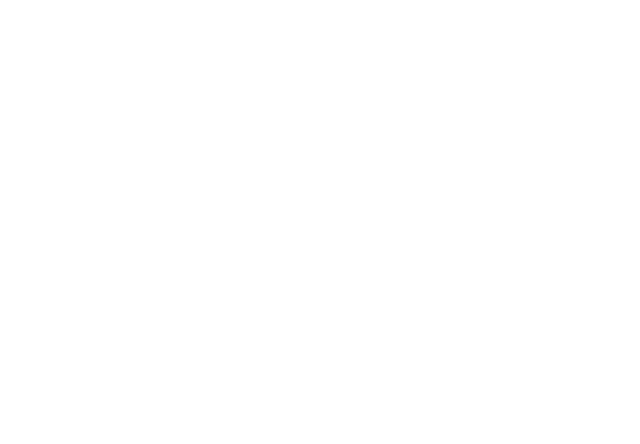
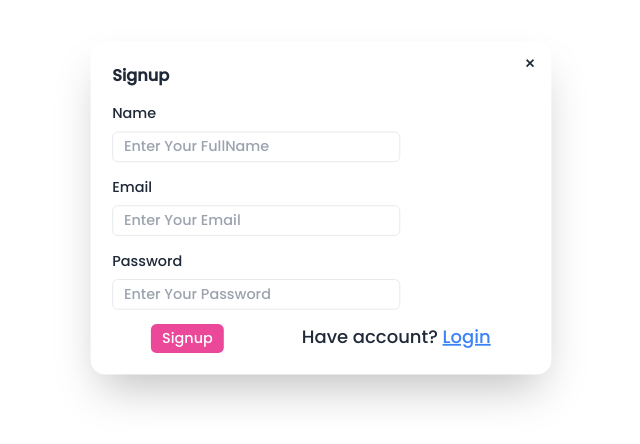
Before and after one commit to sanukumar123/BookStall, a React (Vite) app in the folder Frontend/: page /signup in a window 1280 px wide. Before the commit this address had no page. Shown: the part 192-636 px from the top of the page, without its empty margins (275-915 px from the left). Built offline with nearby package versions, Linux system fonts and the light colour scheme.

Commit message:
Create Login and SignUp pages

```diff
--- a/Frontend/src/App.jsx
+++ b/Frontend/src/App.jsx
@@ -2,6 +2,7 @@
 import Home from './home/Home'
 import { Route, Routes } from 'react-router-dom'
 import Courses from './courses/Courses'
+import Signup from './components/Signup'
 
 
 function App() {
@@ -11,6 +12,7 @@
     <Routes>
       <Route path='/' element={<Home />}/>
       <Route path='/course' element={<Courses />}/>
+      <Route path='/signup' element={<Signup />}/>
     </Routes>
     </div>
     </>
--- a/Frontend/src/components/Footer.jsx
+++ b/Frontend/src/components/Footer.jsx
@@ -4,7 +4,7 @@
   return (
     <>
     <hr />
-      <footer className="footer footer-center text-base-content rounded p-10">
+      <footer className="footer footer-center p-10 text-base-content rounded dark:bg-slate-900 dark:text-white">
   <nav className="grid grid-flow-col gap-4">
     <a className="link link-hover">About us</a>
     <a className="link link-hover">Contact</a>
--- /dev/null
+++ b/Frontend/src/components/Login.jsx
@@ -0,0 +1,42 @@
+import React from 'react'
+import { Link } from 'react-router-dom'
+
+function Login() {
+  return (
+    <div>
+      <dialog id="my_modal_3" className="modal">
+  <div className="modal-box">
+    <form method="dialog">
+      {/* if there is a button in form, it will close the modal */}
+      <Link to="/" className="btn btn-sm btn-circle btn-ghost absolute right-2 top-2">✕</Link>
+    </form>
+    <h3 className="font-bold text-lg">Login</h3>
+    {/* Email  */}
+    <div className='mt-4 space-y-2'>
+      <span>Email</span>
+      <br />
+      <input type='email' placeholder='Enter Your Email' className='w-80 px-3 py-1 border rounded-md outline-none' />
+    </div>
+
+      {/* password  */}
+    <div className='mt-4 space-y-2'>
+      <span>Password</span>
+      <br />
+      <input type='text' placeholder='Enter Your Password' className='w-80 px-3 py-1 border rounded-md outline-none' />
+    </div>
+
+      {/* button  */}
+      <div className='flex justify-around mt-4'>
+        <button className='bg-pink-500 text-white rounded-md px-3 py-1 hover:bg-pink-700 duration-200'>Login</button>
+        <p>Not registered?
+        <Link to="/signup" className='underline text-blue-500 cursor-pointer'>Signup
+        </Link>
+        </p>
+      </div>
+  </div>
+</dialog>
+    </div>
+  )
+}
+
+export default Login
--- a/Frontend/src/components/Navbar.jsx
+++ b/Frontend/src/components/Navbar.jsx
@@ -1,5 +1,5 @@
 import React, { useEffect, useState } from 'react'
-
+import Login from './Login';
 function Navbar() {
   const [theme, setTheme] = useState(localStorage.getItem("theme")?localStorage.getItem("theme"):"light")
   const element = document.documentElement;
@@ -83,8 +83,8 @@
     </ul>
   </div>
   <div className='hidden md:block'>
-  <label className="input input-bordered flex items-center gap-2">
-  <input type="text" className="grow" placeholder="Search" />
+  <label className="px-3 py-2 border rounded-md flex items-center gap-2">
+  <input type="text" className="grow outline-none dark:bg-slate-900 dark:text-white" placeholder="Search" />
   <svg
     xmlns="http://www.w3.org/2000/svg"
     viewBox="0 0 16 16"
@@ -127,7 +127,8 @@
 
   <div className>
     <a className="bg-black text-white px-3 py-2 rounded-md
-    hover:bg-slate-800 duration-300 cursor-pointer">Login</a>
+    hover:bg-slate-800 duration-300 cursor-pointer" onClick={()=>document.getElementById("my_modal_3").showModal()}>Login</a>
+    <Login />
   </div>
   </div>
 </div>
--- /dev/null
+++ b/Frontend/src/components/Signup.jsx
@@ -0,0 +1,58 @@
+import React from 'react'
+import { Link } from 'react-router-dom'
+import Login from './Login'
+
+function Signup() {
+  return (
+    <>
+      <div className='flex h-screen items-center justify-center'>
+      <div className="w-[600px]">
+  <div className="modal-box">
+    <form method="dialog">
+      {/* if there is a button in form, it will close the modal */}
+      <Link to="/" className="btn btn-sm btn-circle btn-ghost absolute right-2 top-2">✕</Link>
+    </form>
+    <h3 className="font-bold text-lg">Signup</h3>
+
+    {/* name  */}
+    <div className='mt-4 space-y-2'>
+      <span>Name</span>
+      <br />
+      <input type='text' placeholder='Enter Your FullName' className='w-80 px-3 py-1 border rounded-md outline-none' />
+    </div>
+
+    {/* Email  */}
+    <div className='mt-4 space-y-2'>
+      <span>Email</span>
+      <br />
+      <input type='email' placeholder='Enter Your Email' className='w-80 px-3 py-1 border rounded-md outline-none' />
+    </div>
+
+      {/* password  */}
+    <div className='mt-4 space-y-2'>
+      <span>Password</span>
+      <br />
+      <input type='text' placeholder='Enter Your Password' className='w-80 px-3 py-1 border rounded-md outline-none' />
+    </div>
+
+      {/* button  */}
+      <div className='flex justify-around mt-4'>
+        <button className='bg-pink-500 text-white rounded-md px-3 py-1 hover:bg-pink-700 duration-200'>Signup </button>
+        <p className='text-xl'>Have account?{" "}
+        <button to="/" className='underline text-blue-500 cursor-pointer' onClick={()=>
+        document.getElementById("my_modal_3").showModal()
+        }
+        >
+        Login
+        </button>{" "}
+        <Login />
+        </p>
+      </div>
+  </div>
+</div>
+    </div>
+    </>
+  )
+}
+
+export default Signup
```
